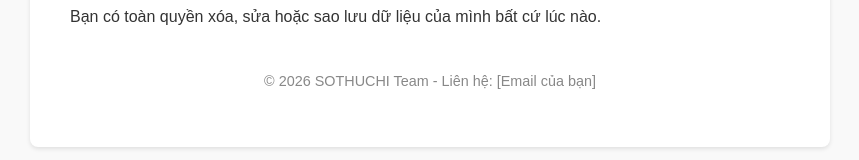
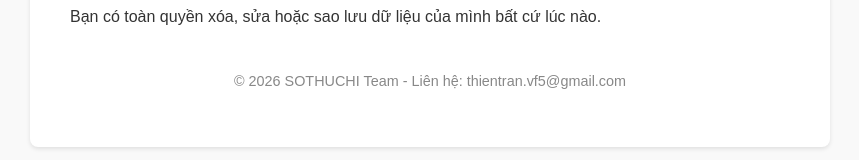
Before and after one commit to thientran1989/sothuchi-privacy, a plain HTML site: page index.html in a window 1280 px wide. Shown: the part 716-876 px from the top of the page, without its empty margins (210-1069 px from the left). Drawn offline with Linux system fonts and the light colour scheme.

Commit message:
Update contact email in footer

```diff
--- a/index.html
+++ b/index.html
@@ -32,7 +32,7 @@
         <p>Bạn có toàn quyền xóa, sửa hoặc sao lưu dữ liệu của mình bất cứ lúc nào.</p>
 
         <div class="footer">
-            <p>© 2026 SOTHUCHI Team - Liên hệ: [Email của bạn]</p>
+            <p>© 2026 SOTHUCHI Team - Liên hệ: thientran.vf5@gmail.com</p>
         </div>
     </div>
 </body>
```
